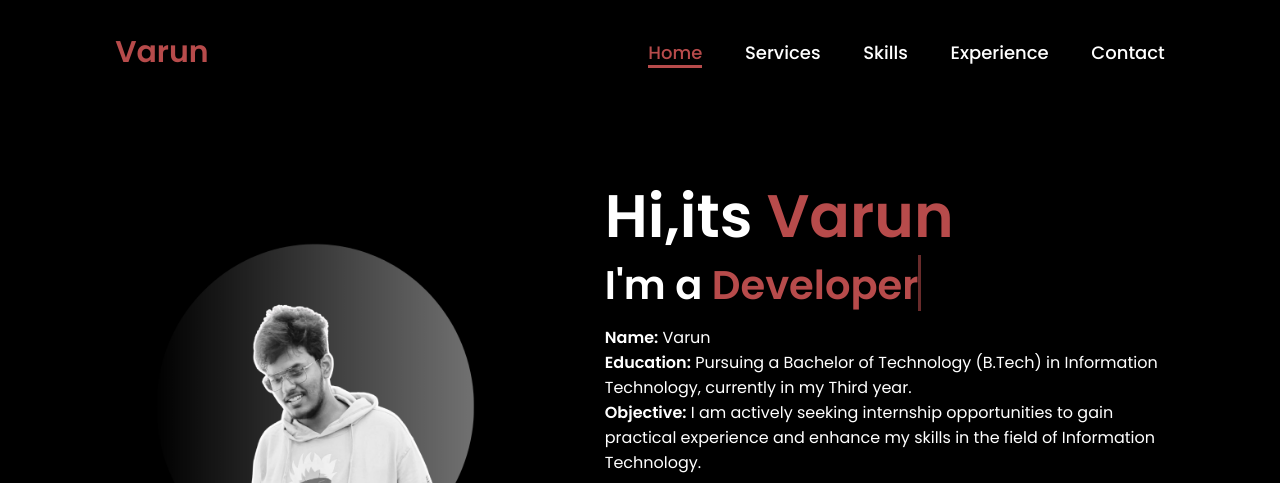
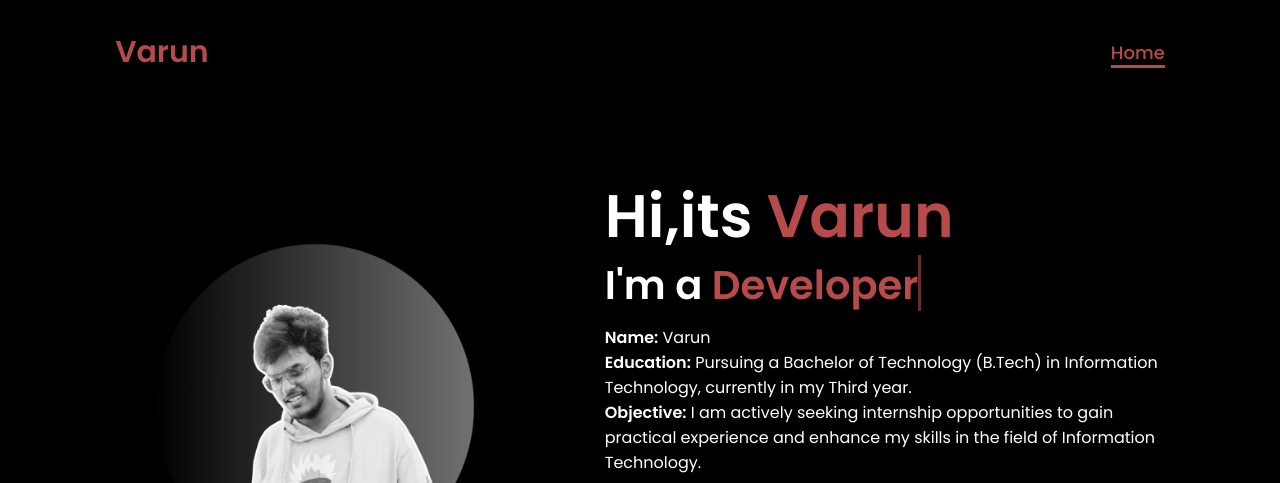
Before and after one commit to varun-program/protfolio, a plain HTML site: page index.html in a window 1280 px wide. Shown: the top 483 px of the page. Drawn offline with Linux system fonts and the light colour scheme.

Commit message:
Update index.html

```diff
--- a/index.html
+++ b/index.html
@@ -15,10 +15,10 @@
             <a href="#" class="logo">Varun</a>
             <nav>
                 <a href="#" class="active">Home</a>
-                <a href="#">Services</a>
+<!--                 <a href="#">Services</a>
                 <a href="#">Skills</a>
                 <a href="#">Experience</a>
-                <a href="#">Contact</a>
+                <a href="#">Contact</a> -->
             </nav>
         </header>
         <section class="home">
```
